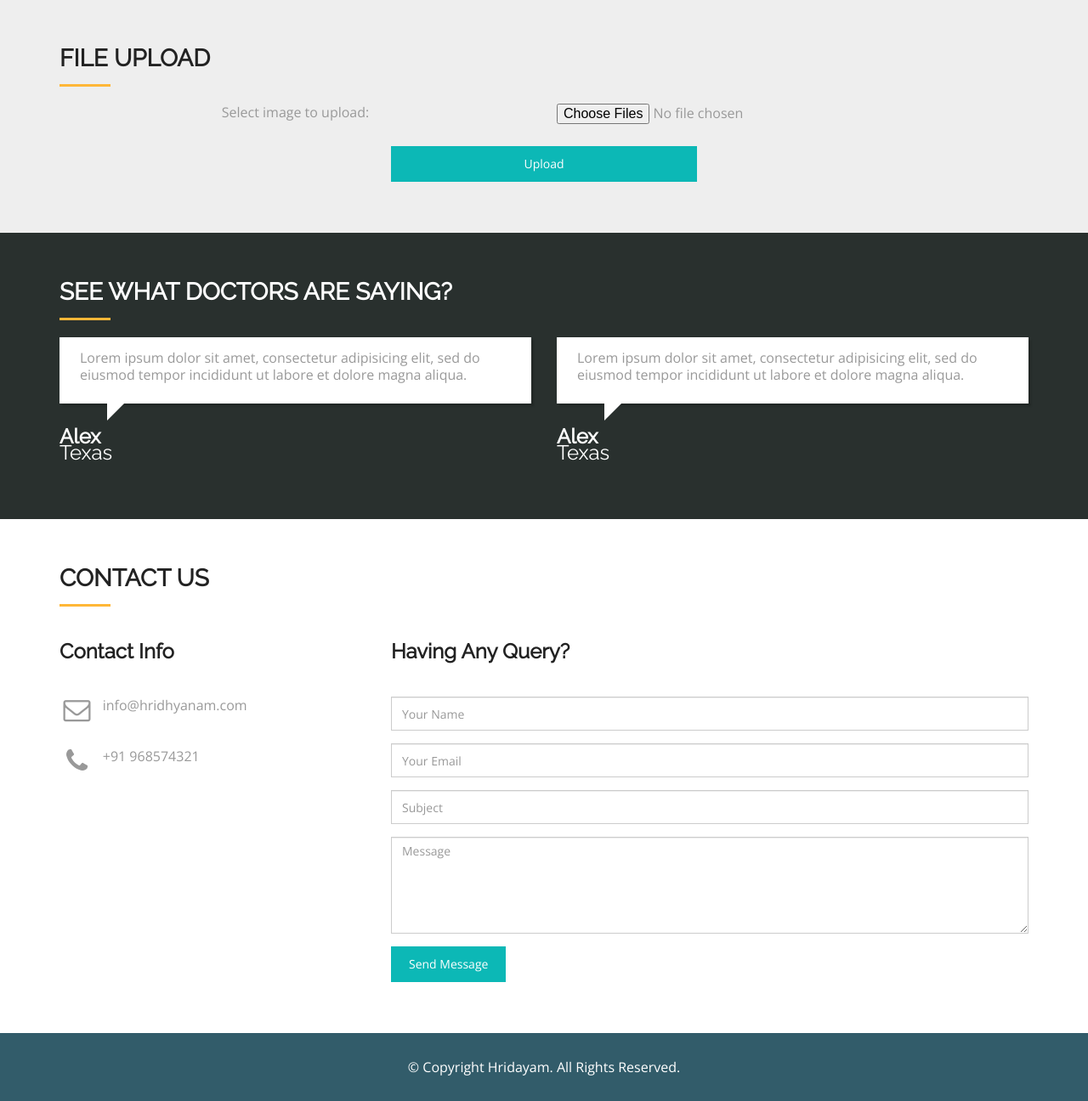
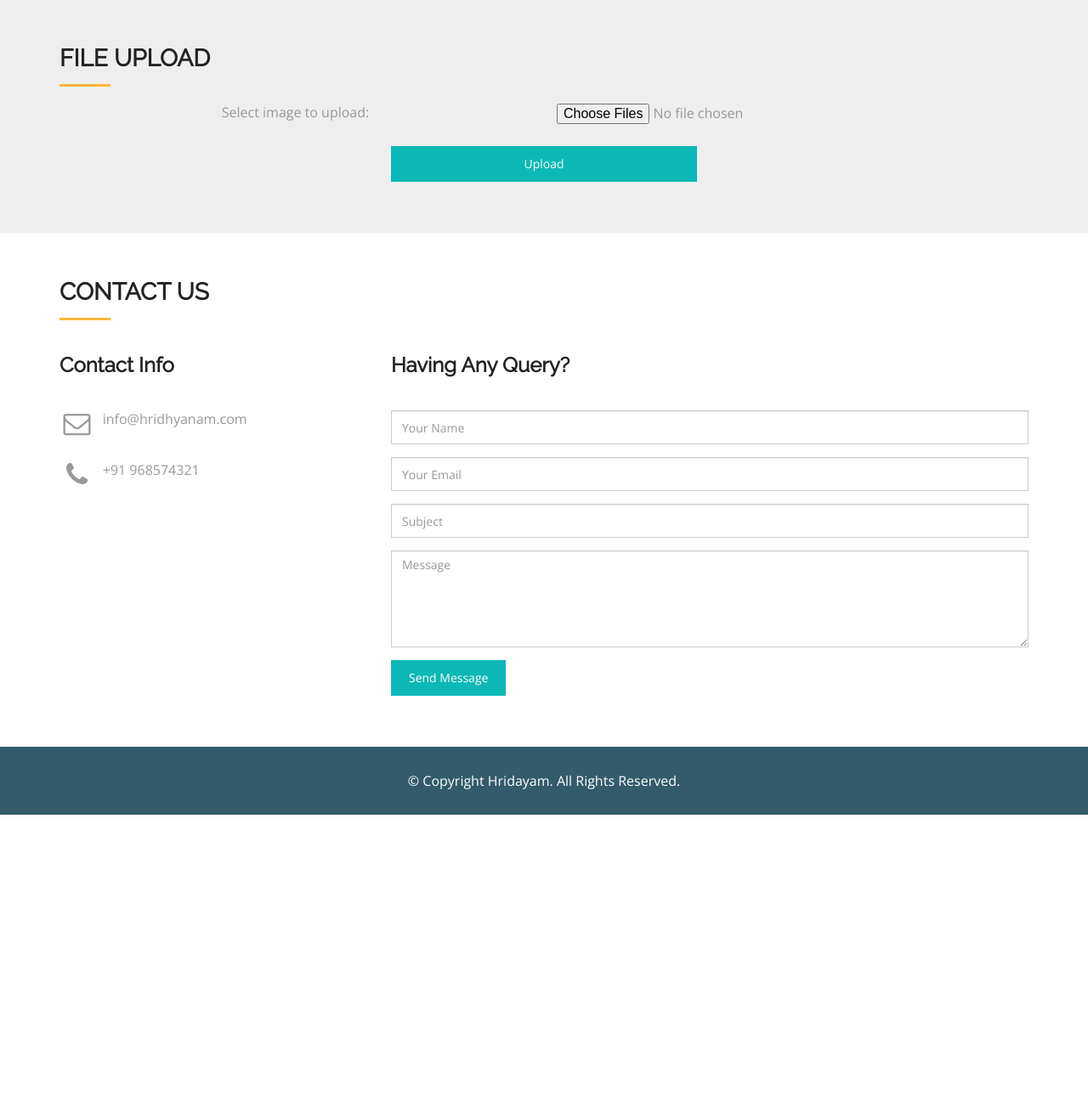
Before and after one commit to heenadawani/SIH-2018, a Flask app: page / in a window 1280 px wide. Shown: the part 1201-2497 px from the top of the page at 85% size. After the commit the page ends 2160 px from the top, so only its background shows below. Run offline with Flask 2, Linux system fonts and the light colour scheme; some libraries are stand-ins or nearby versions; some web fonts are replaced.

Commit message:
Testimony
updated index.html

```diff
--- a/templates/index.html
+++ b/templates/index.html
@@ -72,39 +72,6 @@
   </section>
   <!--/ upload-->
 
-  <!--testimonial-->
-  <section id="testimonial" class="section-padding">
-    <div class="container">
-      <div class="row">
-        <div class="col-md-12">
-          <h2 class="ser-title" style="color:white;">see what doctors are saying?</h2>
-          <hr class="botm-line">
-        </div>
-        <div class="col-md-6 col-sm-6">
-          <div class="testi-details">
-            <!-- Paragraph -->
-            <p>Lorem ipsum dolor sit amet, consectetur adipisicing elit, sed do eiusmod tempor incididunt ut labore et dolore magna aliqua.</p>
-          </div>
-          <div class="testi-info">
-            <!-- User Name -->
-            <h3 style="color:white;">Alex<span>Texas</span></h3>
-          </div>
-        </div>
-        <div class="col-md-6 col-sm-6">
-          <div class="testi-details">
-            <!-- Paragraph -->
-            <p>Lorem ipsum dolor sit amet, consectetur adipisicing elit, sed do eiusmod tempor incididunt ut labore et dolore magna aliqua.</p>
-          </div>
-          <div class="testi-info">
-            <!-- User Name -->
-            <h3 style="color:white;">Alex<span>Texas</span></h3>
-          </div>
-        </div>
-      </div>
-    </div>
-  </section>
-  <!--/ testimonial-->
-
   <!--contact-->
   <section id="contact" class="section-padding">
     <div class="container">
```
